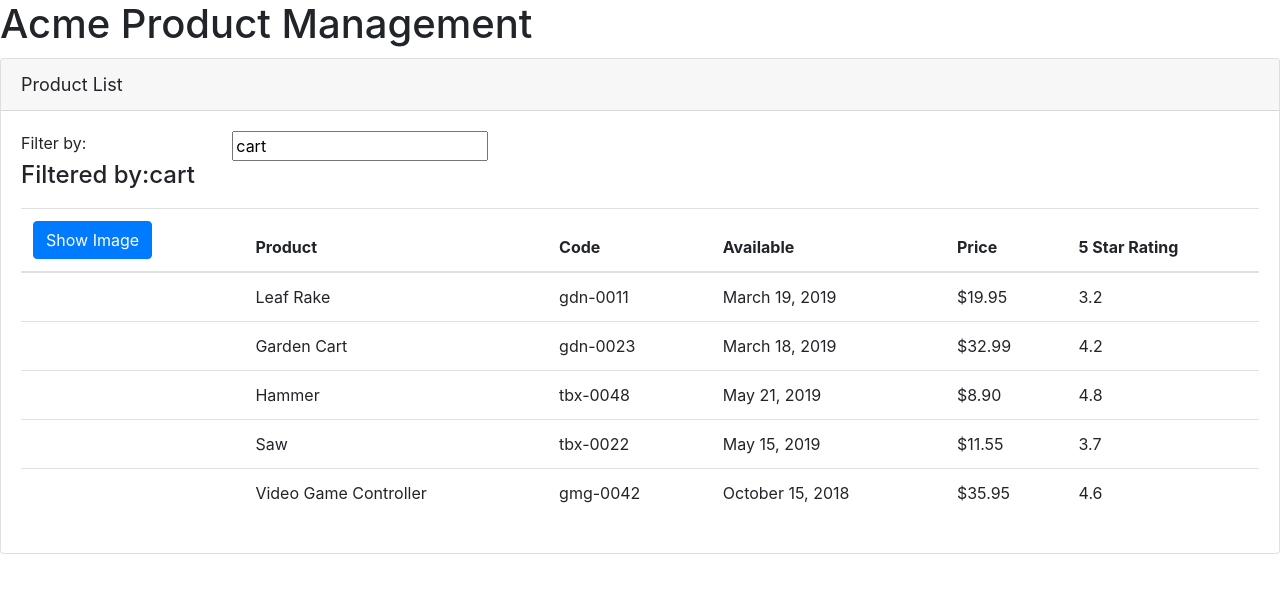
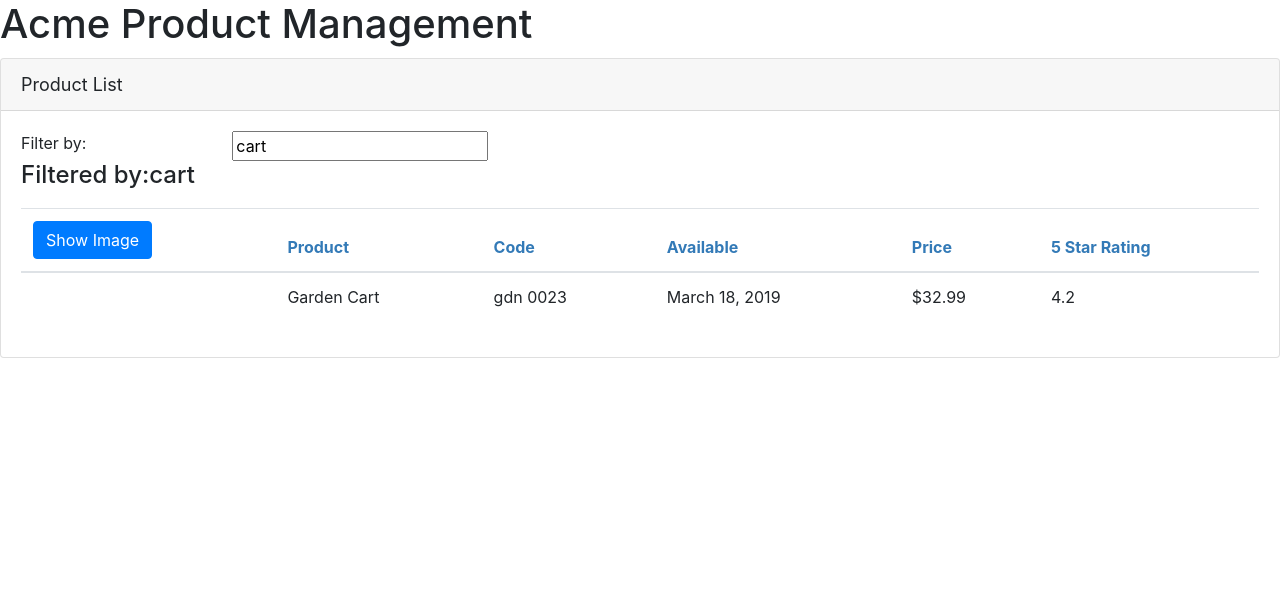
Before and after one commit to HariGudivada/Angular, an Angular app in the folder APM-Start/: page / in a window 1280 px wide. Shown: the top 592 px of the page. Built offline with nearby package versions, Linux system fonts and the light colour scheme.

Commit message:
More on components: Define Interfaces, Encapsulating Compnent Style, Using lifecycle Hooks, Custom pipes, Filtering a list

```diff
--- a/APM-Start/src/app/app.module.ts
+++ b/APM-Start/src/app/app.module.ts
@@ -3,11 +3,13 @@
 import {FormsModule} from '@angular/forms';
 import { AppComponent } from './app.component';
 import { ProductListComponent } from './products/product-list.component';
+import { ConvertToSpacesPipe } from './shared/convert-to-spaces.pipe';
 
 @NgModule({
   declarations: [
     AppComponent,
-    ProductListComponent
+    ProductListComponent,
+    ConvertToSpacesPipe
   ],
   imports: [
     BrowserModule,
--- /dev/null
+++ b/APM-Start/src/app/products/product-list.component.css
@@ -0,0 +1,3 @@
+thead {
+    color: #337AB7;
+}
--- a/APM-Start/src/app/products/product-list.component.html
+++ b/APM-Start/src/app/products/product-list.component.html
@@ -34,7 +34,7 @@
           </tr>
         </thead>
         <tbody>
-          <tr *ngFor='let product of products'>
+          <tr *ngFor='let product of filteredProducts'>
             <td>
               <img *ngIf='showImage'
                    [src]='product.imageUrl'
@@ -43,7 +43,7 @@
                    [style.margin.px]='imageMargin'>
             </td>
             <td>{{product.productName}}</td>
-            <td>{{product.productCode | lowercase}}</td>
+            <td>{{product.productCode | lowercase | convertToSpaces: '-'}}</td>
             <td>{{product.releaseDate}}</td>
             <td>{{product.price | currency:'USD':'symbol':'1.2-2'}}</td>
             <td>{{product.starRating}}</td>
--- a/APM-Start/src/app/products/product-list.component.ts
+++ b/APM-Start/src/app/products/product-list.component.ts
@@ -1,16 +1,30 @@
 import { Component } from '@angular/core';
+import {IProduct} from './product';
+import {OnInit} from '@angular/core';
 
 @Component({
     selector: 'pm-products',
-    templateUrl: './product-list.component.html'
+    templateUrl: './product-list.component.html',
+    styleUrls: ['./product-list.component.css']
 })
-export class ProductListComponent {
+export class ProductListComponent implements OnInit{
     pageTitle: string = 'Product List';
     imageWidth: number = 50;
     imageMargin: number = 2;
     showImage = false;
-    listFilter: string = 'cart';
-    products: any[] = [
+
+    _listFilter: string;
+    get listFilter(): string{
+      return this._listFilter;
+    }
+
+    set listFilter(value:string){
+      this._listFilter = value;
+      this.filteredProducts=this.listFilter? this.performFilter(this.listFilter):this.products;
+    }
+
+    filteredProducts: IProduct[];
+    products: IProduct[] = [
         {
           "productId": 1,
           "productName": "Leaf Rake",
@@ -63,6 +77,22 @@
         }
       ]
 
+      constructor() {
+        this.filteredProducts = this.products;
+        this.listFilter = 'cart';
+      }
+
+      performFilter(filterBy: string): IProduct[] {
+        filterBy = filterBy.toLowerCase();
+        return this.products.filter((product: IProduct) =>
+        product.productName.toLocaleLowerCase().indexOf(filterBy) !== -1);
+
+      }
+
+      ngOnInit(): void {
+        console.log('In OnInt');
+      }
+
       toggleImage(): void {
         this.showImage = !this.showImage;
       }
--- /dev/null
+++ b/APM-Start/src/app/products/product.ts
@@ -0,0 +1,10 @@
+export interface IProduct {
+    productId: number;
+    productName: string;
+    productCode: string;
+    releaseDate: string;
+    price: number;
+    description: string;
+    starRating: number;
+    imageUrl: string;
+}
--- /dev/null
+++ b/APM-Start/src/app/shared/convert-to-spaces.pipe.ts
@@ -0,0 +1,11 @@
+import {Pipe, PipeTransform} from '@angular/core';
+
+@Pipe({
+    name: 'convertToSpaces'
+})
+
+export class ConvertToSpacesPipe implements PipeTransform {
+    transform(value: string, character: string): string {
+        return value.replace(character, ' ');
+    }
+}
```
